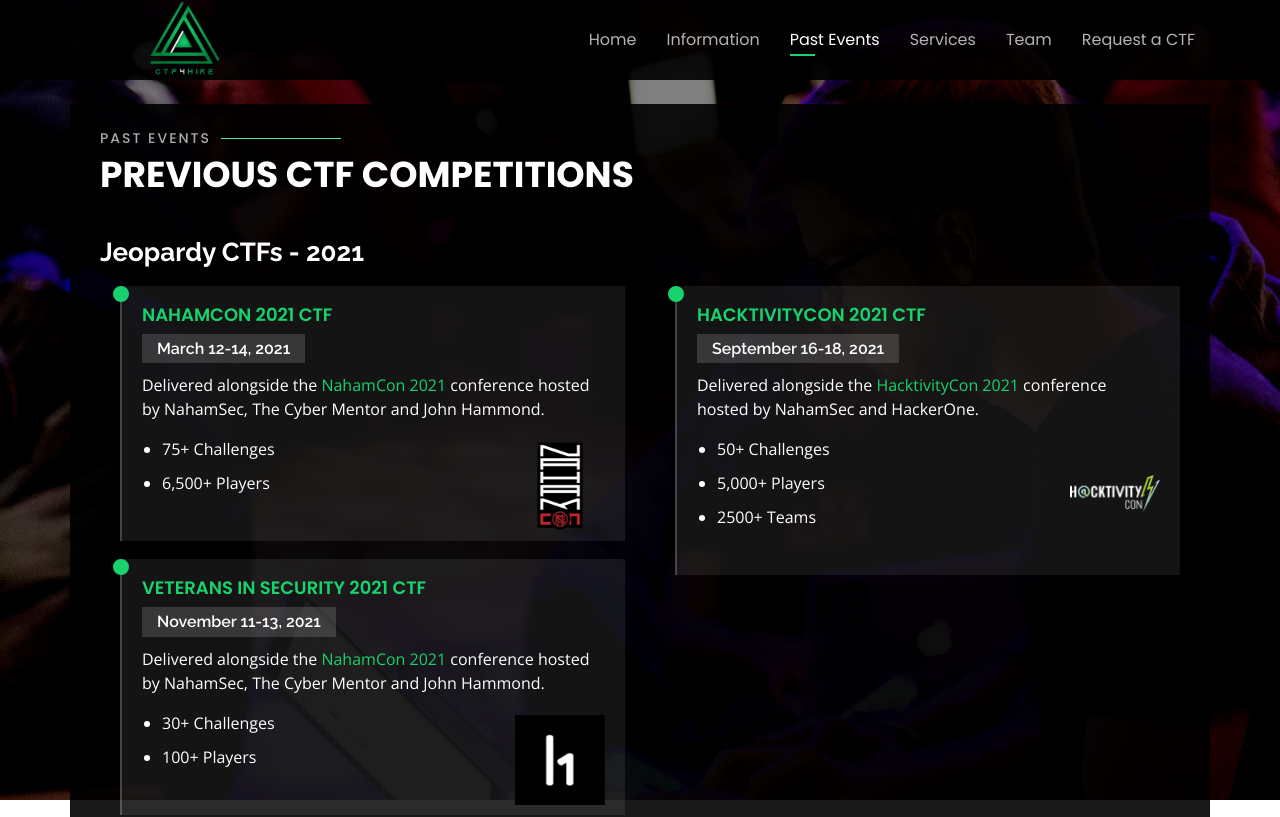
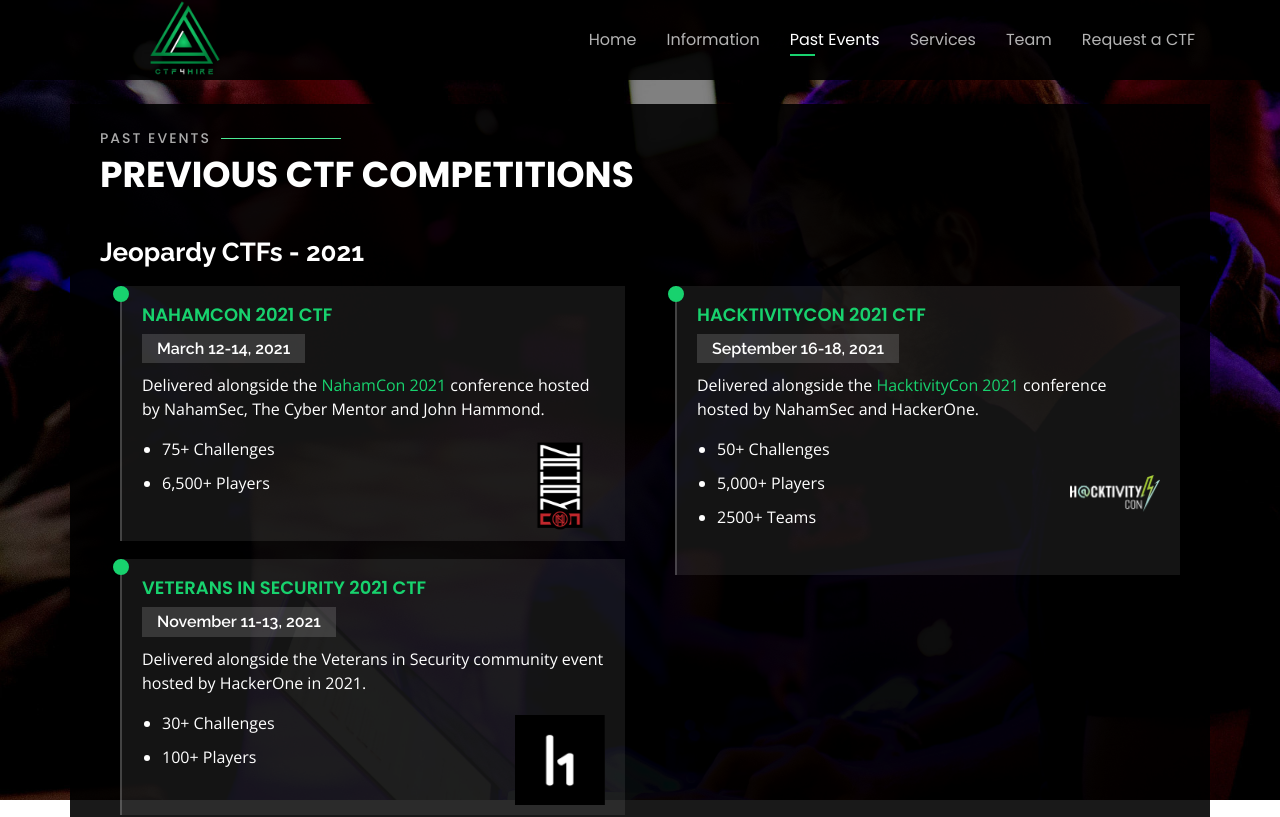
Before and after one commit to JustHackingCo/public-website, a React (Create React App) app: page /events in a window 1280 px wide. Shown: the top 817 px of the page. Built offline with nearby package versions, Linux system fonts and the light colour scheme.

Commit message:
Fixed the desc of vetsec2021

```diff
--- a/src/pages/PastEvents.js
+++ b/src/pages/PastEvents.js
@@ -35,7 +35,7 @@
                             </EventCard>
 
                             <EventCard name="Veterans in Security 2021 CTF" date="November 11-13, 2021" link="#">
-                                <p>Delivered alongside the <a href="https://www.hackerone.com/events/veterans-security-community-day" target="_blank" rel="noreferrer">NahamCon 2021</a> conference hosted by NahamSec, The Cyber Mentor and John Hammond.</p>
+                                <p>Delivered alongside the Veterans in Security community event hosted by HackerOne in 2021.</p>
                                 <ul>
                                     <li>30+ Challenges</li>
                                     <li>100+ Players</li>
```
